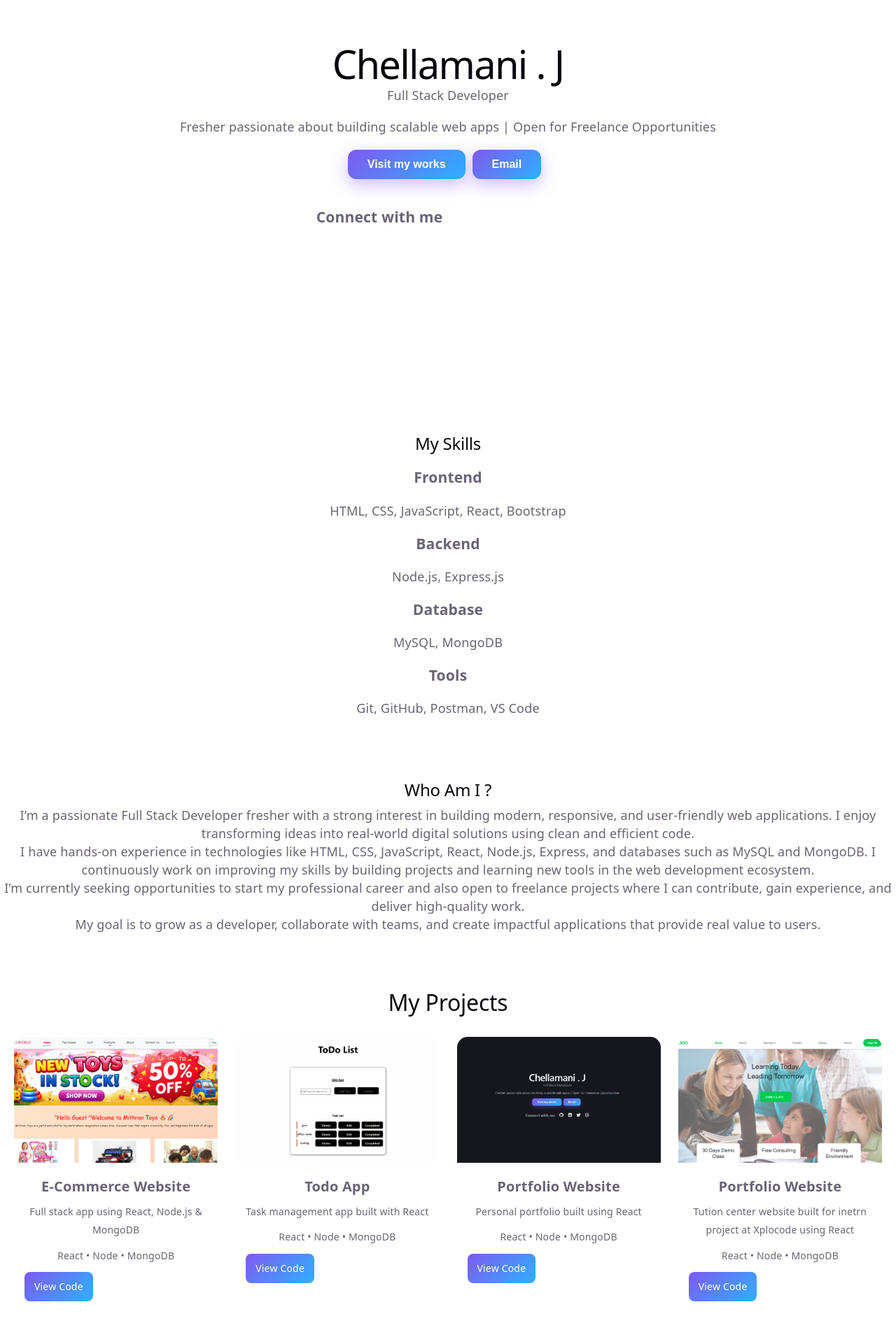
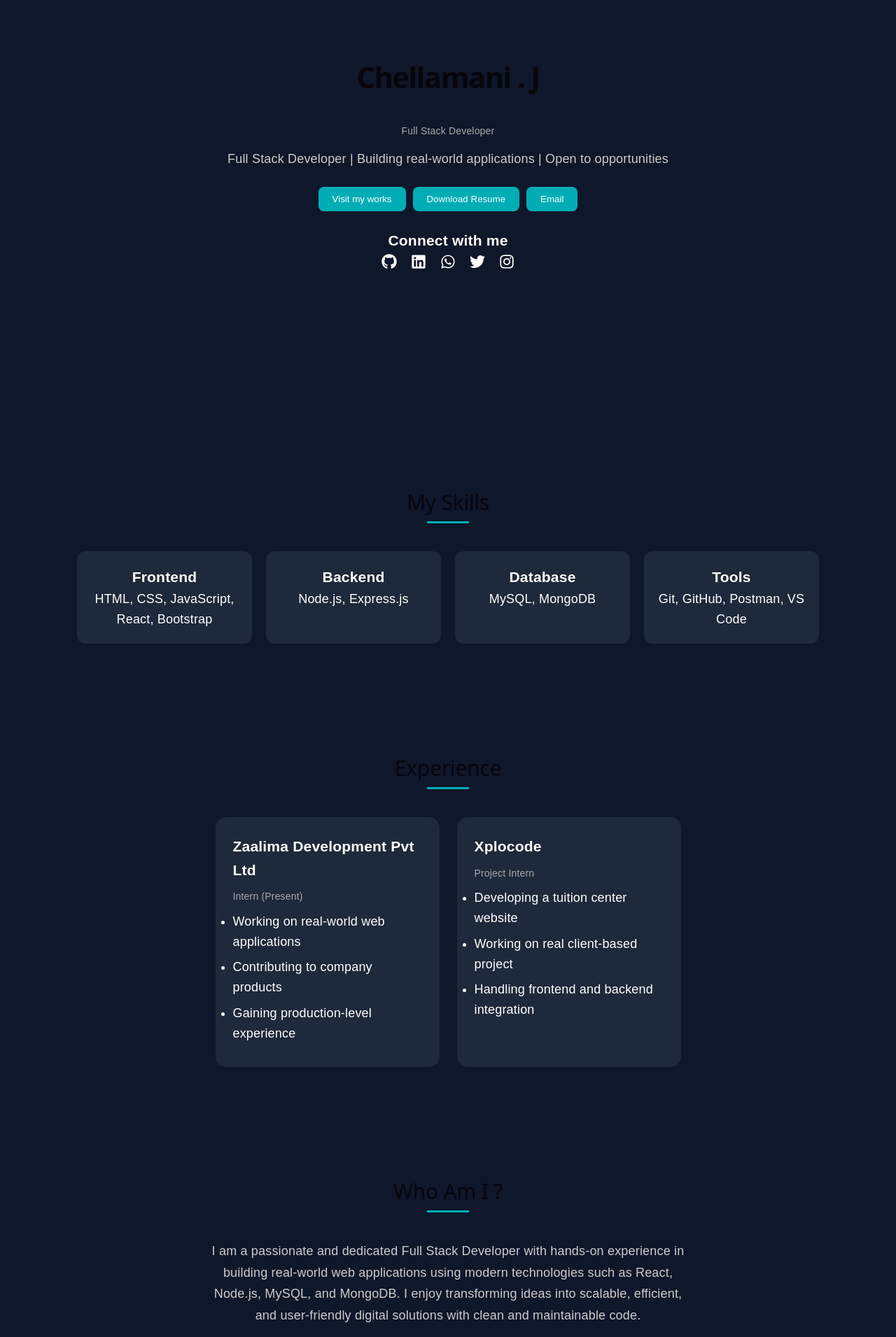
Before and after one commit to CM-techs/Portfolio-cm, a React (Vite) app in the folder my-portfoilo-app/: page / in a window 1280 px wide. Shown: the part 180-2091 px from the top of the page at 70% size. Built offline with nearby package versions, Linux system fonts and the light colour scheme.

Commit message:
Add WhatsApp to Connect with me section

```diff
--- a/my-portfoilo-app/src/App.css
+++ b/my-portfoilo-app/src/App.css
@@ -1,270 +1,189 @@
-.counter {
-  font-size: 16px;
-  padding: 5px 10px;
-  border-radius: 5px;
-  color: var(--accent);
-  background: var(--accent-bg);
-  border: 2px solid transparent;
-  transition: border-color 0.3s;
-  margin-bottom: 24px;
-
-  &:hover {
-    border-color: var(--accent-border);
-  }
-  &:focus-visible {
-    outline: 2px solid var(--accent);
-    outline-offset: 2px;
-  }
+/* RESET */
+* {
+  margin: 0;
+  padding: 0;
+  box-sizing: border-box;
+  font-family: 'Poppins', sans-serif;
 }
 
-.hero {
-  position: relative;
-
-  .base,
-  .framework,
-  .vite {
-    inset-inline: 0;
-    margin: 0 auto;
-  }
-
-  .base {
-    width: 170px;
-    position: relative;
-    z-index: 0;
-  }
-
-  .framework,
-  .vite {
-    position: absolute;
-  }
-
-  .framework {
-    z-index: 1;
-    top: 34px;
-    height: 28px;
-    transform: perspective(2000px) rotateZ(300deg) rotateX(44deg) rotateY(39deg)
-      scale(1.4);
-  }
-
-  .vite {
-    z-index: 0;
-    top: 107px;
-    height: 26px;
-    width: auto;
-    transform: perspective(2000px) rotateZ(300deg) rotateX(40deg) rotateY(39deg)
-      scale(0.8);
-  }
+body {
+  background: #0f172a;
+  color: #ffffff;
+  line-height: 1.6;
 }
 
-#center {
-  display: flex;
-  flex-direction: column;
-  gap: 25px;
-  place-content: center;
-  place-items: center;
-  flex-grow: 1;
-
-  @media (max-width: 1024px) {
-    padding: 32px 20px 24px;
-    gap: 18px;
-  }
-}
-
-#next-steps {
-  display: flex;
-  border-top: 1px solid var(--border);
-  text-align: left;
-
-  & > div {
-    flex: 1 1 0;
-    padding: 32px;
-    @media (max-width: 1024px) {
-      padding: 24px 20px;
-    }
-  }
-
-  .icon {
-    margin-bottom: 16px;
-    width: 22px;
-    height: 22px;
-  }
-
-  @media (max-width: 1024px) {
-    flex-direction: column;
-    text-align: center;
-  }
-}
-
-#docs {
-  border-right: 1px solid var(--border);
-
-  @media (max-width: 1024px) {
-    border-right: none;
-    border-bottom: 1px solid var(--border);
-  }
-}
-
-#next-steps ul {
-  list-style: none;
-  padding: 0;
-  display: flex;
-  gap: 8px;
-  margin: 32px 0 0;
-
-  .logo {
-    height: 18px;
-  }
-
-  a {
-    color: var(--text-h);
-    font-size: 16px;
-    border-radius: 6px;
-    background: var(--social-bg);
-    display: flex;
-    padding: 6px 12px;
-    align-items: center;
-    gap: 8px;
-    text-decoration: none;
-    transition: box-shadow 0.3s;
-
-    &:hover {
-      box-shadow: var(--shadow);
-    }
-    .button-icon {
-      height: 18px;
-      width: 18px;
-    }
-  }
-
-  @media (max-width: 1024px) {
-    margin-top: 20px;
-    flex-wrap: wrap;
-    justify-content: center;
-
-    li {
-      flex: 1 1 calc(50% - 8px);
-    }
-
-    a {
-      width: 100%;
-      justify-content: center;
-      box-sizing: border-box;
-    }
-  }
-}
-
-#spacer {
-  height: 88px;
-  border-top: 1px solid var(--border);
-  @media (max-width: 1024px) {
-    height: 48px;
-  }
-}
-
-.ticks {
-  position: relative;
-  width: 100%;
-
-  &::before,
-  &::after {
-    content: '';
-    position: absolute;
-    top: -4.5px;
-    border: 5px solid transparent;
-  }
-
-  &::before {
-    left: 0;
-    border-left-color: var(--border);
-  }
-  &::after {
-    right: 0;
-    border-right-color: var(--border);
-  }
-}
+/* HERO */
 .container {
   height: 100vh;
   display: flex;
+  align-items: center;
   justify-content: center;
-  align-items: center;
+  text-align: center;
 }
 
-.text-box h1 {
-  margin: 2px;
+.name {
+  font-size: 42px;
+  font-weight: bold;
 }
 
-.text-box p {
-  margin: 19px 0 0 0;   /* control gap */
+.role {
+  font-size: 20px;
+  color: #00adb5;
+  margin: 10px 0;
 }
 
-body {
-  margin: 0;
+.tagline {
+  margin: 15px 0;
+  color: #ccc;
 }
+
+/* BUTTONS */
+.button-group {
+  margin: 20px 0;
+}
+
 .visit-btn {
-  padding: 12px 28px;
-  font-size: 16px;
-  font-weight: 600;
-  color: #fff;
+  background: #00adb5;
+  border: none;
+  padding: 10px 20px;
+  margin: 5px;
+  border-radius: 8px;
+  cursor: pointer;
+  color: white;
+  transition: 0.3s;
+}
+
+.visit-btn:hover {
+  background: #007b83;
+}
+
+/* SOCIAL */
+.social-links {
   margin-top: 20px;
-
-  background: linear-gradient(135deg, #7f5af0, #2cb1ff); /* violet → blue */
-  border: none;
-  border-radius: 12px;
-
-  backdrop-filter: blur(10px);
-  -webkit-backdrop-filter: blur(10px);
-
-  box-shadow: 0 8px 25px rgba(127, 90, 240, 0.4);
-  cursor: pointer;
-
-  transition: all 0.3s ease;
-}
-.social-links {
-  display: flex;
-  justify-content: center;   /* center horizontally */
-  align-items: center;
-  gap: 25px;                 /* 👈 increase/decrease gap here */
-  margin-top: 20px;
-  margin-bottom: 20px;
 }
 
 .social-links a {
-  font-size: 24px;           /* icon size */
+  margin: 0 10px;
+  font-size: 22px;
   color: white;
-  text-decoration: none;
   transition: 0.3s;
 }
 
 .social-links a:hover {
-  color: #7f5af0;            /* violet hover */
-  transform: translateY(-5px);
+  color: #00adb5;
 }
-.projects-section {
-  padding: 60px 20px;
+
+/* SECTION COMMON */
+section {
+  padding: 80px 20px;
   text-align: center;
 }
 
-.projects-title {
-  font-size: 32px;
-  margin-bottom: 30px;
+h2 {
+  font-size: 30px;
+  margin-bottom: 40px;
+  position: relative;
 }
 
+h2::after {
+  content: "";
+  width: 60px;
+  height: 3px;
+  background: #00adb5;
+  display: block;
+  margin: 10px auto;
+}
+
+/* SKILLS */
+.skills-container {
+  display: flex;
+  flex-wrap: wrap;
+  justify-content: center;
+  gap: 20px;
+}
+
+.skill-card {
+  background: #1e293b;
+  padding: 20px;
+  border-radius: 12px;
+  width: 250px;
+  transition: 0.3s;
+}
+
+.skill-card:hover {
+  transform: translateY(-8px);
+  box-shadow: 0 10px 25px rgba(0, 173, 181, 0.3);
+}
+
+/* EXPERIENCE */
+.experience-container {
+  display: flex;
+  gap: 25px;
+  flex-wrap: wrap;
+  justify-content: center;
+}
+
+.experience-card {
+  background: #1e293b;
+  padding: 25px;
+  border-radius: 15px;
+  width: 320px;
+  text-align: left;
+  transition: 0.3s;
+}
+
+.experience-card:hover {
+  transform: translateY(-10px);
+  box-shadow: 0 10px 25px rgba(0, 173, 181, 0.3);
+}
+
+.experience-card h3 {
+  margin-bottom: 5px;
+}
+
+.role {
+  font-size: 14px;
+  color: #aaa;
+  margin-bottom: 10px;
+}
+
+.experience-card li {
+  margin-bottom: 8px;
+}
+
+/* ABOUT */
+.about-section p {
+  max-width: 700px;
+  margin: 10px auto;
+  color: #ccc;
+}
+
+/* OBJECTIVE */
+.objective-text {
+  max-width: 700px;
+  margin: auto;
+  color: #ccc;
+}
+
+/* PROJECTS */
 .projects-container {
-  display: grid;
-  grid-template-columns: repeat(auto-fit, minmax(280px, 1fr));
+  display: flex;
+  flex-wrap: wrap;
   gap: 25px;
+  justify-content: center;
 }
 
 .project-card {
-  background: rgba(255, 255, 255, 0.05);
+  background: #1e293b;
   border-radius: 15px;
   overflow: hidden;
-  backdrop-filter: blur(10px);
+  width: 300px;
   transition: 0.3s;
 }
 
 .project-card:hover {
-  transform: translateY(-10px) scale(1.02);
+  transform: translateY(-10px);
+  box-shadow: 0 10px 25px rgba(0, 173, 181, 0.3);
 }
 
 .project-card img {
@@ -275,48 +194,65 @@ body {
 
 .project-content {
   padding: 15px;
+  text-align: left;
 }
 
-.project-content h3 {
-  margin: 0;
-  font-size: 20px;
+.tags {
+  color: #00adb5;
+  font-size: 14px;
+  margin: 8px 0;
 }
 
-.project-content p {
+/* PROJECT BUTTONS */
+.project-buttons a {
+  display: inline-block;
+  margin-right: 10px;
+  padding: 6px 12px;
+  background: #00adb5;
+  border-radius: 5px;
+  color: white;
+  text-decoration: none;
   font-size: 14px;
-  margin: 10px 0;
-}
-
-.project-buttons {
-  display: flex;
-  justify-content: space-between;
-  margin-top: 10px;
-
-}
-
-.project-buttons a {
-  text-decoration: none;
-  padding: 8px 14px;
-  border-radius: 8px;
-  font-size: 14px;
-  color: white;
-  background: linear-gradient(135deg, #7f5af0, #2cb1ff);
-  transition: 0.3s;
 }
 
 .project-buttons a:hover {
-  transform: scale(1.05);
+  background: #007b83;
 }
-.button-group {
-  display: flex;
-  gap: 10px;
-  margin-right: 10px;
-  justify-content: center;
+
+/* CONTACT */
+.contact-section p {
+  margin: 10px 0;
+  color: #ccc;
 }
-.skills-section {
-margin-bottom: 20px;
+
+/* FOOTER */
+.footer {
+  background: #020617;
+  padding: 15px;
+  text-align: center;
+  color: #aaa;
+  font-size: 14px;
 }
-.about-section {
-  margin-top: 70px;
-  margin-bottom: 20px;
+
+/* RESPONSIVE */
+@media (max-width: 768px) {
+  .container {
+    height: auto;
+    padding: 40px 20px;
+  }
+
+  .name {
+    font-size: 32px;
+  }
+
+  .skills-container,
+  .projects-container,
+  .experience-container {
+    flex-direction: column;
+    align-items: center;
+  }
+}.about-text {
+  max-width: 800px;
+  margin: 15px auto;
+  line-height: 1.7;
 }
--- a/my-portfoilo-app/src/Mypage.jsx
+++ b/my-portfoilo-app/src/Mypage.jsx
@@ -1,120 +1,178 @@
-import { FaReact,FaNodeJs,FaHtml5,FaCss3,FaGithub, FaLinkedin, FaTwitter, FaInstagram } from "react-icons/fa";
+import { FaGithub, FaLinkedin, FaTwitter, FaInstagram, FaWhatsapp } from "react-icons/fa";
 
 function Mypage() {
   const projects = [
     {
       title: "E-Commerce Website",
-    desc: "Full stack app using React, Node.js & MongoDB",
+      desc: "A custom-built E-Commerce platform with WhatsApp integration for direct ordering.",
       img: "/mithra.png",
       live: "https://your-ecommerce.vercel.app",
-    github: "https://github.com/CM-techs/Mithran-front"
+      github: "https://github.com/CM-techs/Mithran-front",
+      tech: "React • Node • MongoDB"
     },
     {
       title: "Todo App",
-    desc: "Task management app built with React",
+      desc: "A dynamic task management app focusing on state management and UI interactions.",
       img: "/Todo.png",
       live: "https://your-todo.vercel.app",
-    github: "https://github.com/CM-techs/To-do"
+      github: "https://github.com/CM-techs/To-do",
+      tech: "React"
     },
     {
       title: "Portfolio Website",
-    desc: "Personal portfolio built using React",
+      desc: "A personal portfolio built with React and deployed on Vercel.",
       img: "/CMporfo.png",
-    live: "https://your-portfolio.vercel.app",
-    github:"https://github.com/CM-techs/Portfolio-cm",
-
+      live: "https://portfolio-cm-git-main-cm-techs-projects.vercel.app/",
+      github: "https://github.com/CM-techs/Portfolio-cm",
+      tech: "React"
     },
     {
-    title: "Portfolio Website",
-    desc: "Tution center website built for inetrn project at Xplocode using React",
+      title: "PM Cube (Intern Project)",
+      desc: "A tuition center management platform developed as a real client project.",
       img: "/Pm.png",
-    live: "https://your-portfolio.vercel.app",
-    github: "https://github.com/CM-techs/Pmcube"
-
+      live: "#",
+      github: "https://github.com/CM-techs/Pmcube",
+      tech: "React • Node • MongoDB"
     },
   ];
 
-
   return (
     <>
+      {/* HERO */}
       <div className="container">
         <div className="text-box">
           <h1 className="name">Chellamani . J</h1>
           <p className="role">Full Stack Developer</p>
+
           <p className="tagline">
-  Fresher passionate about building scalable web apps | Open for Freelance Opportunities
+            Full Stack Developer | Building real-world applications | Open to opportunities
           </p>
+
           <div className="button-group">
-<button className="visit-btn" onClick={() => {
-  document.getElementById("projects").scrollIntoView({ behavior: "smooth" });
-}}>Visit my works</button>
-<button className="visit-btn"
+            <button
+              className="visit-btn"
               onClick={() =>
-    window.location.href =
-      "mailto:cchellamani12@gmail.com?subject=Project Inquiry&body=Hello , I want work with you"
+                document
+                  .getElementById("projects")
+                  .scrollIntoView({ behavior: "smooth" })
+              }
+            >
+              Visit my works
+            </button>
+
+            <a style={{textDecoration:"none",fontSize:"13px"}} href="https://drive.google.com/file/d/16ALobXWL4DAHKulA05mJwqjSmgSG9Ui-/view?usp=drivesdk" download className="visit-btn">
+              Download Resume
+            </a>
+
+            <button
+              className="visit-btn"
+              onClick={() =>
+                (window.location.href =
+                  "mailto:cchellamani12@gmail.com?subject=Project Enquiry")
               }
             >
               Email
-</button></div>
+            </button>
+          </div>
+
           <div className="social-links">
-  <h3>Connect with me </h3>
-  <a href="https://github.com/CM-techs"><i className="fab fa-github"></i><FaGithub/></a>
-  <a href="https://www.linkedin.com/in/chellamani-j-432762298"><i className="fab fa-linkedin-in"></i><FaLinkedin/></a>
-  <a href="#"><i className="fab fa-twitter"></i><FaTwitter/></a>
-  <a href="#"><i className="fab fa-instagram"></i><FaInstagram/></a>
+            <h3>Connect with me</h3>
+            <a href="https://github.com/CM-techs"><FaGithub /></a>
+            <a href="https://www.linkedin.com/in/chellamani-j-432762298"><FaLinkedin /></a>
+            <a href="https://wa.me/918680062065" target="_blank" rel="noreferrer"><FaWhatsapp /></a>
+            <a href="#"><FaTwitter /></a>
+            <a href="#"><FaInstagram /></a>
+          </div>
         </div>
       </div>
 
-</div>
-<section className="skills-section" id="skills">
-  <h2 className="skills-title">My Skills</h2>
-
+      {/* SKILLS */}
+      <section className="skills-section">
+        <h2>My Skills</h2>
         <div className="skills-container">
-
           <div className="skill-card">
             <h3>Frontend</h3>
             <p>HTML, CSS, JavaScript, React, Bootstrap</p>
           </div>
-
           <div className="skill-card">
             <h3>Backend</h3>
             <p>Node.js, Express.js</p>
           </div>
-
           <div className="skill-card">
             <h3>Database</h3>
             <p>MySQL, MongoDB</p>
           </div>
-
           <div className="skill-card">
             <h3>Tools</h3>
             <p>Git, GitHub, Postman, VS Code</p>
           </div>
-
         </div>
       </section>
 
+      {/* EXPERIENCE */}
+      <section className="experience-section">
+        <h2 className="experience-title">Experience</h2>
+
+        <div className="experience-container">
+          <div className="experience-card">
+            <h3>Zaalima Development Pvt Ltd</h3>
+            <p className="role">Intern (Present)</p>
+            <ul>
+              <li>Working on real-world web applications</li>
+              <li>Contributing to company products</li>
+              <li>Gaining production-level experience</li>
+            </ul>
+          </div>
+
+          <div className="experience-card">
+            <h3>Xplocode</h3>
+            <p className="role">Project Intern</p>
+            <ul>
+              <li>Developing a tuition center website</li>
+              <li>Working on real client-based project</li>
+              <li>Handling frontend and backend integration</li>
+            </ul>
+          </div>
+        </div>
+      </section>
+
+      {/* ABOUT */}
       <section className="about-section">
   <h2 className="about-title">Who Am I ?</h2>
 
   <p className="about-text">
-    I’m a passionate Full Stack Developer fresher with a strong interest in building modern, responsive, and user-friendly web applications. I enjoy transforming ideas into real-world digital solutions using clean and efficient code.
+    I am a passionate and dedicated Full Stack Developer with hands-on experience in building real-world web applications using modern technologies such as React, Node.js, MySQL, and MongoDB. I enjoy transforming ideas into scalable, efficient, and user-friendly digital solutions with clean and maintainable code.
   </p>
 
   <p className="about-text">
-    I have hands-on experience in technologies like HTML, CSS, JavaScript, React, Node.js, Express, and databases such as MySQL and MongoDB. I continuously work on improving my skills by building projects and learning new tools in the web development ecosystem.
+    Currently, I am working as an intern at Zaalima Development Pvt Ltd, where I contribute to real-time company products and gain valuable exposure to production-level development practices. This experience has helped me understand how real-world applications are designed, developed, and maintained in a professional environment.
   </p>
 
   <p className="about-text">
-    I’m currently seeking opportunities to start my professional career and also open to freelance projects where I can contribute, gain experience, and deliver high-quality work.
+    In addition, I am actively working on a client-based project with Xplocode, where I am developing a complete tuition center management system. In this project, I am responsible for building responsive user interfaces, handling backend logic, and integrating databases to ensure smooth functionality and performance.
   </p>
 
   <p className="about-text">
-    My goal is to grow as a developer, collaborate with teams, and create impactful applications that provide real value to users.
+    I have a strong foundation in both frontend and backend development, and I continuously improve my skills by working on practical projects, exploring new technologies, and following industry best practices.
+  </p>
+
+  <p className="about-text">
+    I am a quick learner, highly adaptable, and motivated to grow as a developer. My goal is to work on impactful projects, collaborate with teams, and build applications that provide real value to users while continuously enhancing my technical expertise.
   </p>
 </section>
+
+      {/* OBJECTIVE */}
+     <section className="objective-section">
+  <h2 className="objective-title">Objective</h2>
+
+  <p className="objective-text">
+    To start my career as a Full Stack Developer in a dynamic and growth-oriented organization where I can apply my technical skills, contribute to real-world projects, and continuously enhance my knowledge. I aim to build scalable, efficient, and user-friendly applications while collaborating with teams and gaining hands-on experience in modern web development practices.
+  </p>
+</section>
+
+      {/* PROJECTS */}
       <section id="projects" className="projects-section">
-      <h2 className="projects-title">My Projects</h2>
+        <h2>My Projects</h2>
 
         <div className="projects-container">
           {projects.map((item, index) => (
@@ -124,15 +182,15 @@ function Mypage() {
               <div className="project-content">
                 <h3>{item.title}</h3>
                 <p>{item.desc}</p>
-                <p className="tags">React • Node • MongoDB</p>
+                <p className="tags">{item.tech}</p>
+
                 <div className="project-buttons">
-                {/* <a  display="block" href={item.live} target="_blank" rel="noreferrer">
+                  <a href={item.live} target="_blank" rel="noreferrer">
                     Live Demo
-                </a> */}
+                  </a>
                   <a href={item.github} target="_blank" rel="noreferrer">
                     View Code
                   </a>
-
                 </div>
               </div>
             </div>
@@ -140,18 +198,19 @@ function Mypage() {
         </div>
       </section>
 
+      {/* CONTACT */}
+      <section className="contact-section">
+        <h2>Contact</h2>
+        <p>Email: cchellamani12@gmail.com</p>
+        <p>Location: Tamil Nadu, India</p>
+      </section>
 
-
-
-
-
-
-
-
-
-
+      {/* FOOTER */}
+      <footer className="footer">
+        <p>© 2026 Chellamani J | All Rights Reserved</p>
+      </footer>
     </>
-    )
+  );
 }
 
-export default Mypage
+export default Mypage;
```
Lines whose indentation alone changed are shown as unchanged.
